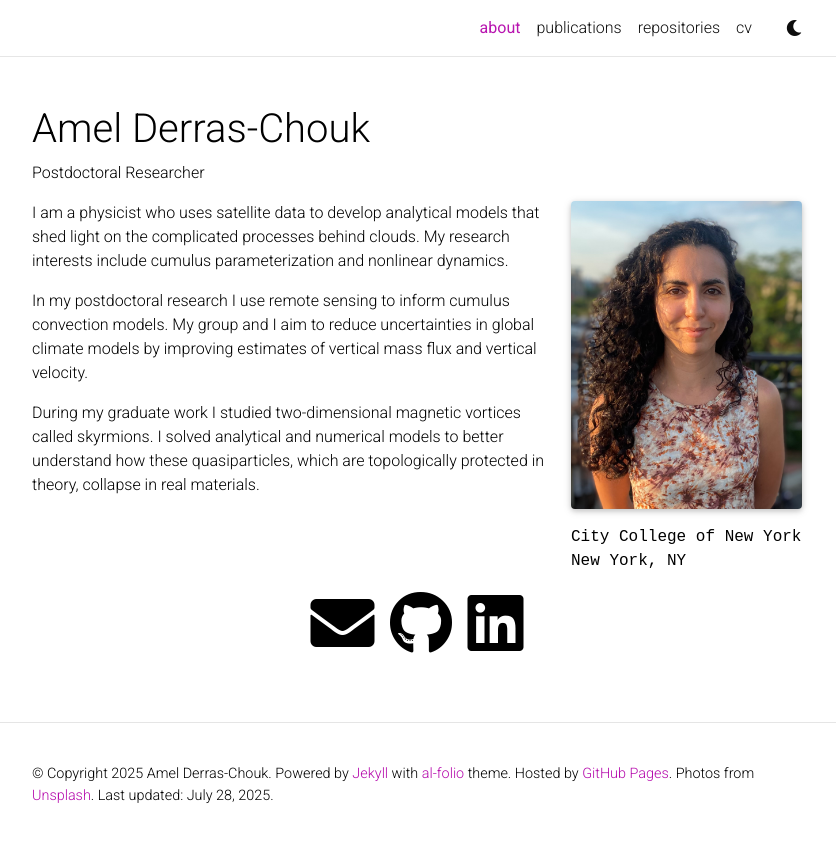
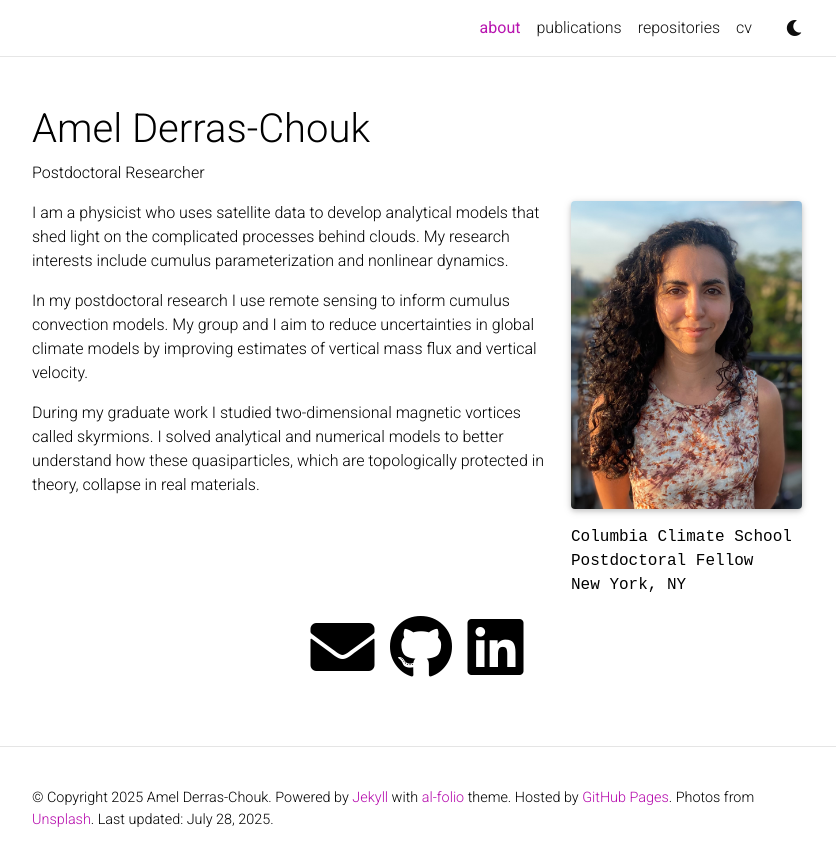
Before and after one commit to aderras/aderras.github.io, a Jekyll site: the page built from _pages/about.md, in a window 1280 px wide. Shown: the top 866 px of the page, without its empty margins (223-1059 px from the left). Built offline with Jekyll 4.4.1, drawn with Linux system fonts in a browser that asks for light colours; comment, search, counter and statistics services are not loaded; a style sheet for code colours, icons or effects is not loaded.

Commit message:
updating cv

```diff
--- a/_pages/about.md
+++ b/_pages/about.md
@@ -9,7 +9,7 @@ profile:
   image: profile_photo.jpg
   image_circular: false # crops the image to make it circular
   address: >
-    <p>City College of New York</p>
+    <p>Columbia Climate School Postdoctoral Fellow</p>
     <p>New York, NY</p>
 
 news: False  # includes a list of news items
```
Also changed, not shown: 1 other file.
